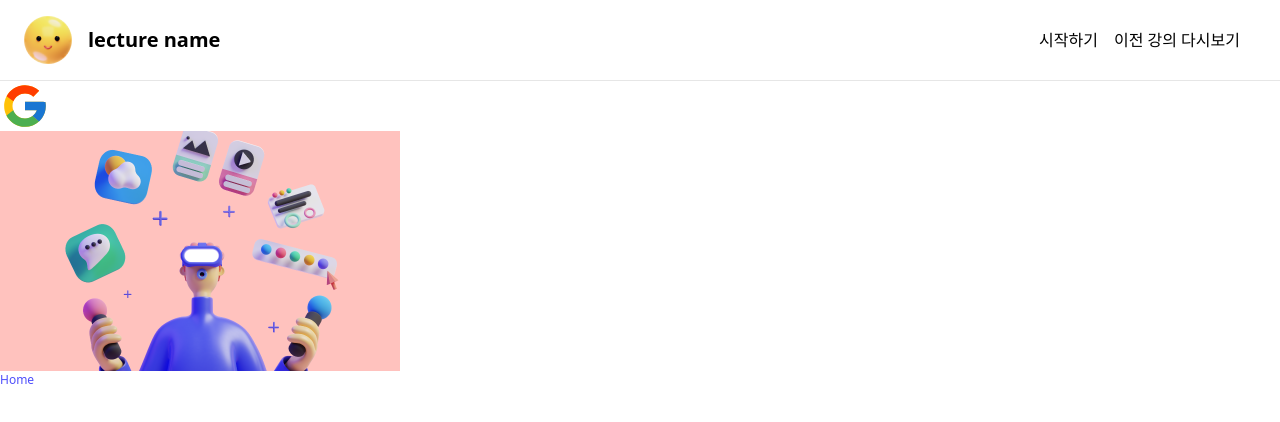
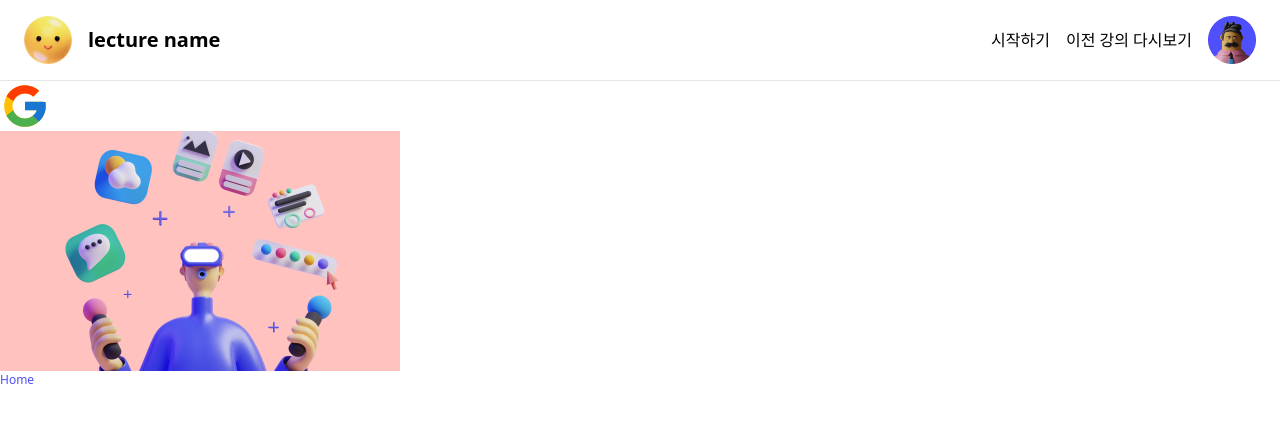
Before and after one commit to boostcampwm2023/web13_Boarlog, a React (Vite) app in the folder frontend/: page / in a window 1280 px wide. Shown: the top 422 px of the page. Built offline with nearby package versions, Linux system fonts and the light colour scheme; a web font is replaced by a local one.

Commit message:
feat: profileSmall 이미지 추가 #60
- default 프로필 이미지에 해당하는 png 파일을 추가하였습니다.
- 추가한 이미지를 Header component에서 사용하였습니다.

```diff
--- a/frontend/src/components/Header/components/RightSection.tsx
+++ b/frontend/src/components/Header/components/RightSection.tsx
@@ -1,3 +1,5 @@
+import ProfileSmall from "@/assets/imgs/profileSmall.png";
+
 interface HeaderProps {
   lecture?: boolean;
   login?: boolean;
@@ -21,7 +23,7 @@ const RightSection: React.FC<HeaderProps> = ({ login, main }) => {
             이전 강의 다시보기
           </button>
           <button type="button" className="">
-            <img></img>
+            <img src={ProfileSmall} alt="내 프로필" />
           </button>
         </>
       )}
```
Also changed, not shown: frontend/src/assets/imgs/profileSmall.png (added).
